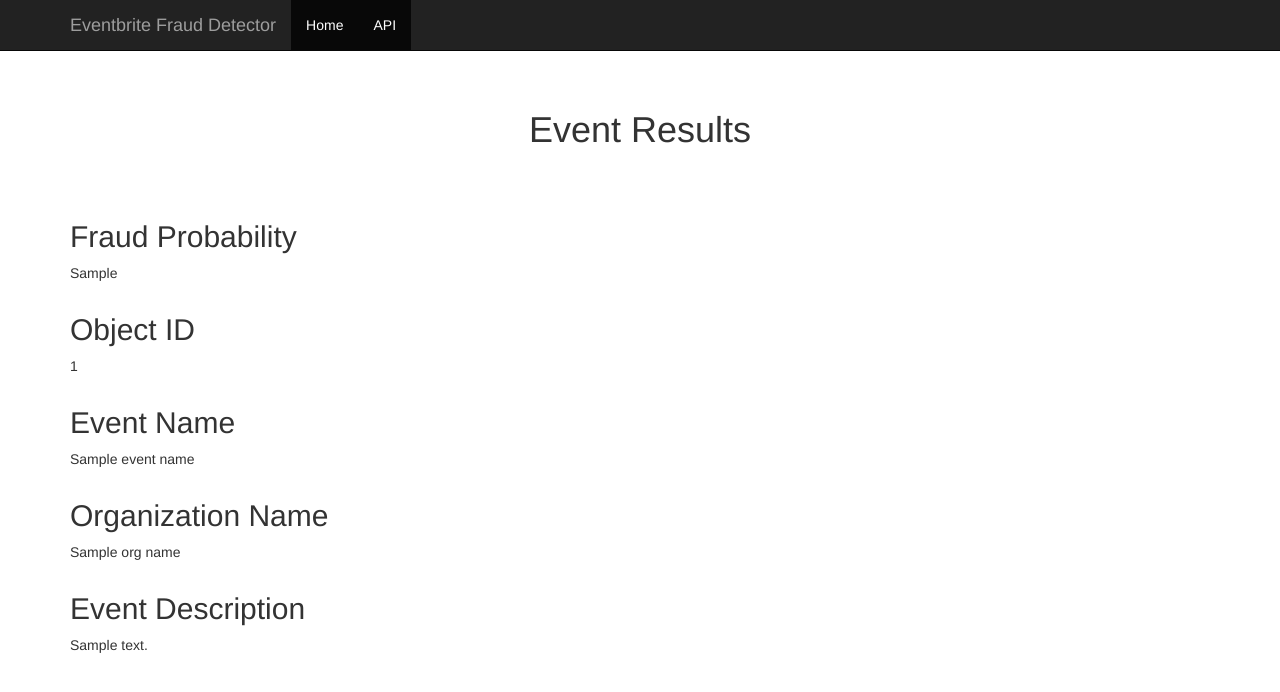
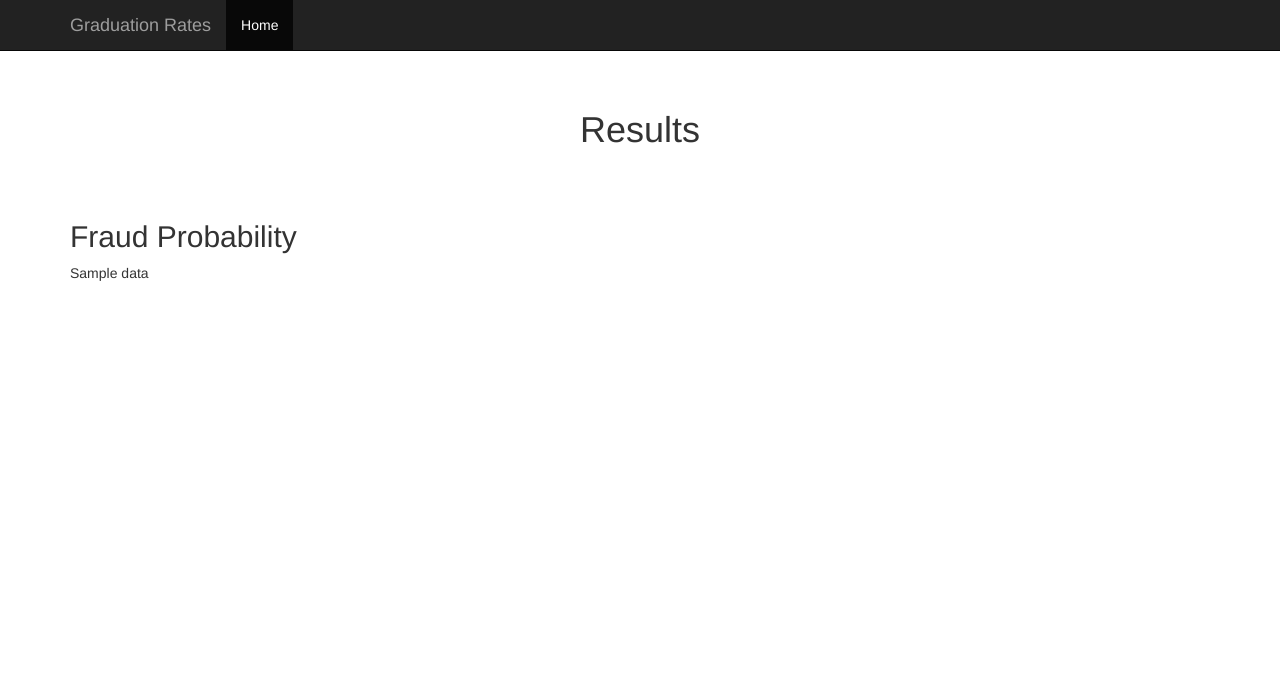
Before and after one commit to Fred-B-Berendse/grad-rate-predictions, a Flask app: template web-app/templates/visualize.html in a window 1280 px wide. Shown: the top 692 px of the page. Run offline with Flask 3, Linux system fonts and the light colour scheme; the template is opened without the code that fills it: most values are stand-ins (such as "Sample title", 1, 10 or a date in 2020); some libraries are stand-ins or nearby versions.

Commit message:
updated web app templates

```diff
--- a/web-app/templates/visualize.html
+++ b/web-app/templates/visualize.html
@@ -9,7 +9,7 @@
     <meta name="author" content="">
     <link rel="icon" href="../static/ico/favicon.ico">
 
-    <title>Starter Template for Bootstrap</title>
+    <title>Graduation Rates</title>
 
     <!-- Bootstrap core CSS -->
     <link href="../static/css/bootstrap.min.css" rel="stylesheet">
@@ -42,12 +42,11 @@
                     <span class="icon-bar"></span>
                     <span class="icon-bar"></span>
                 </button>
-                <a class="navbar-brand" href="/">Eventbrite Fraud Detector</a>
+                <a class="navbar-brand" href="/">Graduation Rates</a>
                 </div>
                 <div id="navbar" class="collapse navbar-collapse">
                 <ul class="nav navbar-nav">
                     <li class="active"><a href="/">Home</a></li>
-                    <li class="active"><a href="/api">API</a></li>
                 </ul>
                 </div><!--/.nav-collapse -->
             </div>
@@ -56,44 +55,16 @@
     <div class="container">
 
       <div class="starter-template">
-        <h1>Event Results</h1>
+        <h1>Results</h1>
       </div>
       <div class ="container">
-            {% if fraud_flag %}
-                <div style="color:red; font-size:xx-large"> WARNING: Potential Fraud Event </div>
-            {% endif %}
             <div class="row">
                 <h2>Fraud Probability</h2>
                 <p>
-                    {{fraud_prob}}
+                    {{data}}
                 </p>
             </div>
       </div>
-      <div class ="container">
-            <div class="row">
-                <h2>Object ID</h2>
-                <p>
-                    {{object_id}}
-                </p>
-            </div>
-            <div class="row">
-                <h2>Event Name</h2>
-                <p>
-                    {{event_name}}
-                </p>
-            </div>
-            <div class="row">
-                <h2>Organization Name</h2>
-                <p>
-                    {{org_name}}
-                </p>
-            </div>
-            <div class="row">
-                <h2>Event Description</h2>
-                <p>
-                    {{description}}
-                </p>
-            </div>
     </div>
     </div><!-- /.container -->
 
```
Also changed, not shown: web-app/templates/index.html (+11 -7 lines).
